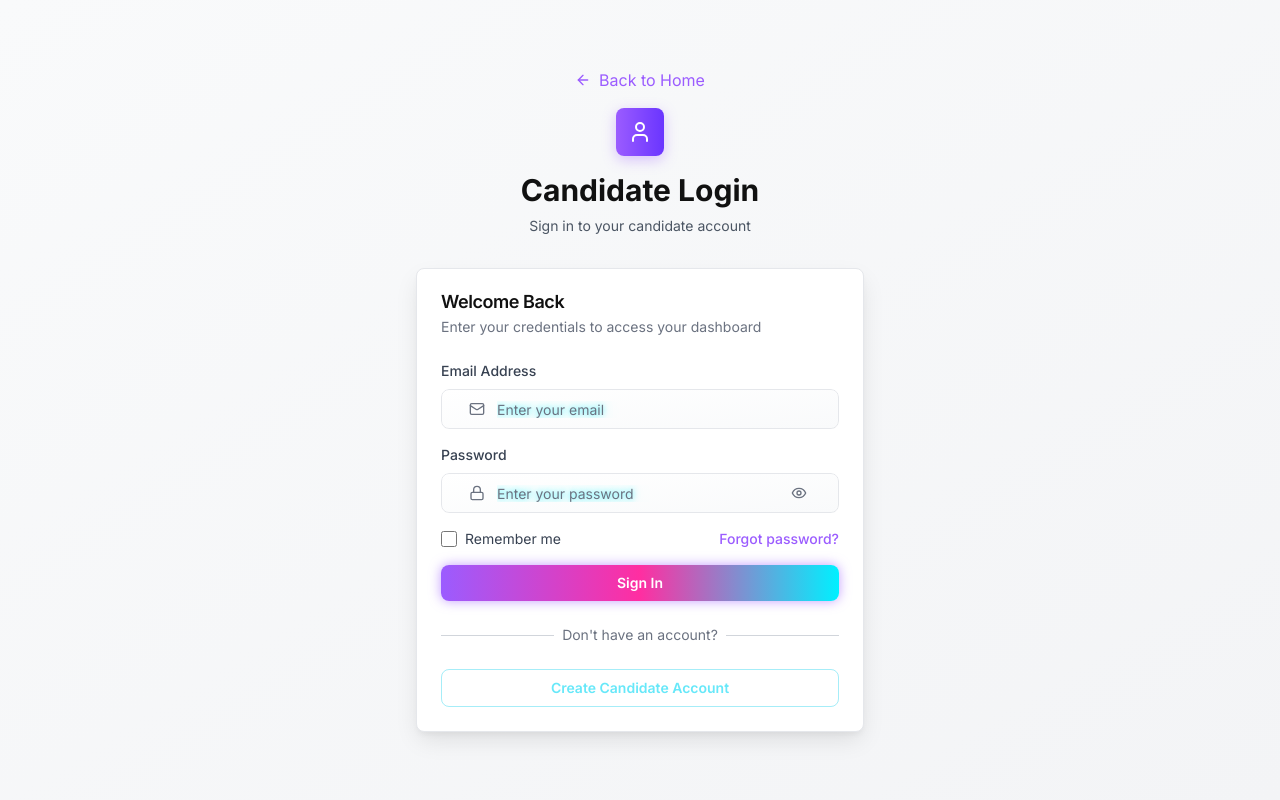
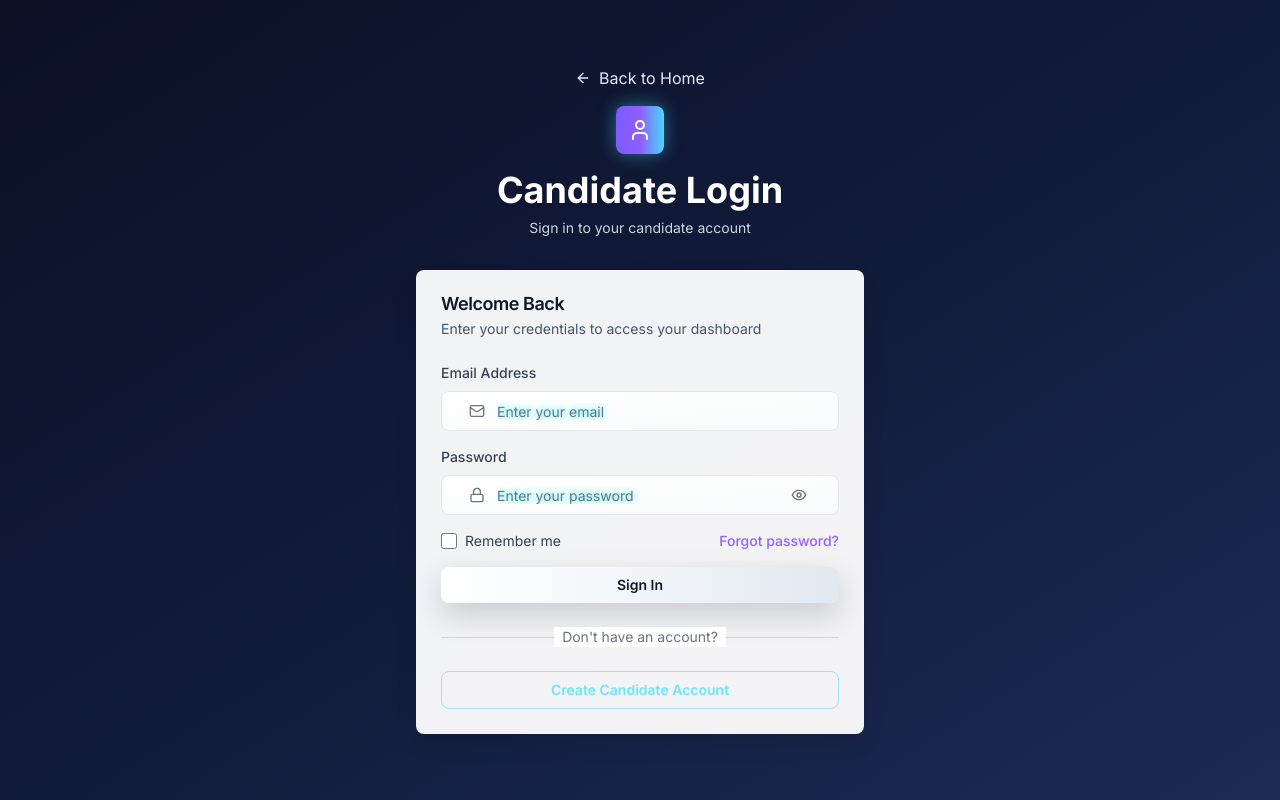
Before and after one commit to rudraymehra/InterviewLytics, a Next.js app: page /login-candidate in a window 1280 px wide. Built offline with nearby package versions, Linux system fonts and the light colour scheme; no server answers.

Commit message:
style: refresh candidate login colors for better contrast

```diff
--- a/app/login-candidate/page.tsx
+++ b/app/login-candidate/page.tsx
@@ -42,30 +42,30 @@ const LoginCandidate: React.FC = () => {
   }
 
   return (
-    <div className="min-h-screen bg-gradient-to-br from-neutral-50 to-neutral-100 flex items-center justify-center py-12 px-4 sm:px-6 lg:px-8">
+    <div className="min-h-screen bg-gradient-to-br from-[#0b1025] via-[#111b3a] to-[#1c2a55] flex items-center justify-center py-12 px-4 sm:px-6 lg:px-8">
       <div className="max-w-md w-full space-y-8">
         {/* Header */}
-        <div className="text-center">
-          <Link href="/" className="inline-flex items-center text-accent-500 hover:text-accent-600 mb-4">
+        <div className="text-center text-slate-100">
+          <Link href="/" className="inline-flex items-center text-slate-200 hover:text-white transition-colors mb-4">
             <ArrowLeft className="w-4 h-4 mr-2" />
             Back to Home
           </Link>
           <div className="flex justify-center mb-4">
-            <div className="w-12 h-12 bg-gradient-to-r from-accent-500 to-accent-600 rounded-lg flex items-center justify-center shadow-gold">
+            <div className="w-12 h-12 bg-gradient-to-r from-[#7c5cff] via-[#8f5dff] to-[#46d9ff] rounded-lg flex items-center justify-center shadow-[0_0_18px_rgba(70,217,255,0.45)]">
               <User className="w-6 h-6 text-white" />
             </div>
           </div>
-          <h2 className="text-3xl font-bold text-primary-950">Candidate Login</h2>
-          <p className="mt-2 text-sm text-neutral-600">
+          <h2 className="text-4xl font-bold text-white drop-shadow-sm">Candidate Login</h2>
+          <p className="mt-2 text-sm text-slate-300">
             Sign in to your candidate account
           </p>
         </div>
 
         {/* Login Form */}
-        <Card>
+        <Card className="backdrop-blur-xl bg-white/95 border-white/10 shadow-[0_20px_60px_rgba(10,16,45,0.35)]">
           <CardHeader>
-            <CardTitle>Welcome Back</CardTitle>
-            <CardDescription>
+            <CardTitle className="text-slate-900">Welcome Back</CardTitle>
+            <CardDescription className="text-slate-600">
               Enter your credentials to access your dashboard
             </CardDescription>
           </CardHeader>
@@ -115,7 +115,7 @@ const LoginCandidate: React.FC = () => {
 
               <Button
                 type="submit"
-                className="w-full"
+                className="w-full bg-gradient-to-r from-white via-slate-100 to-slate-200 text-slate-900 shadow-[0_12px_30px_rgba(15,23,42,0.18)] hover:from-slate-100 hover:via-white hover:to-white"
                 loading={isLoading}
                 disabled={isLoading}
               >
```
